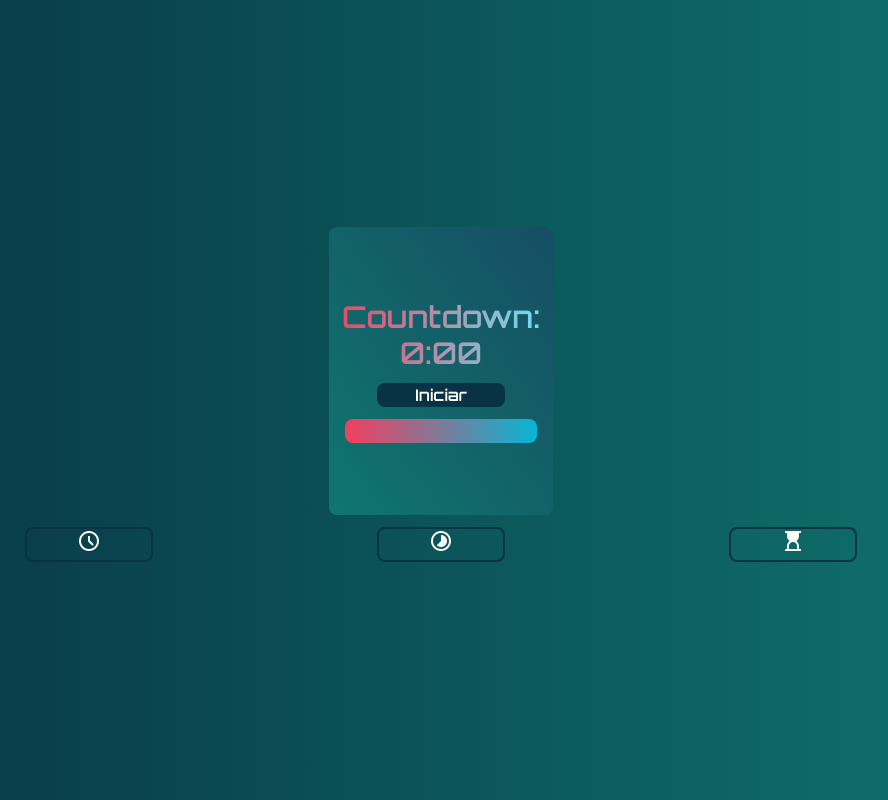
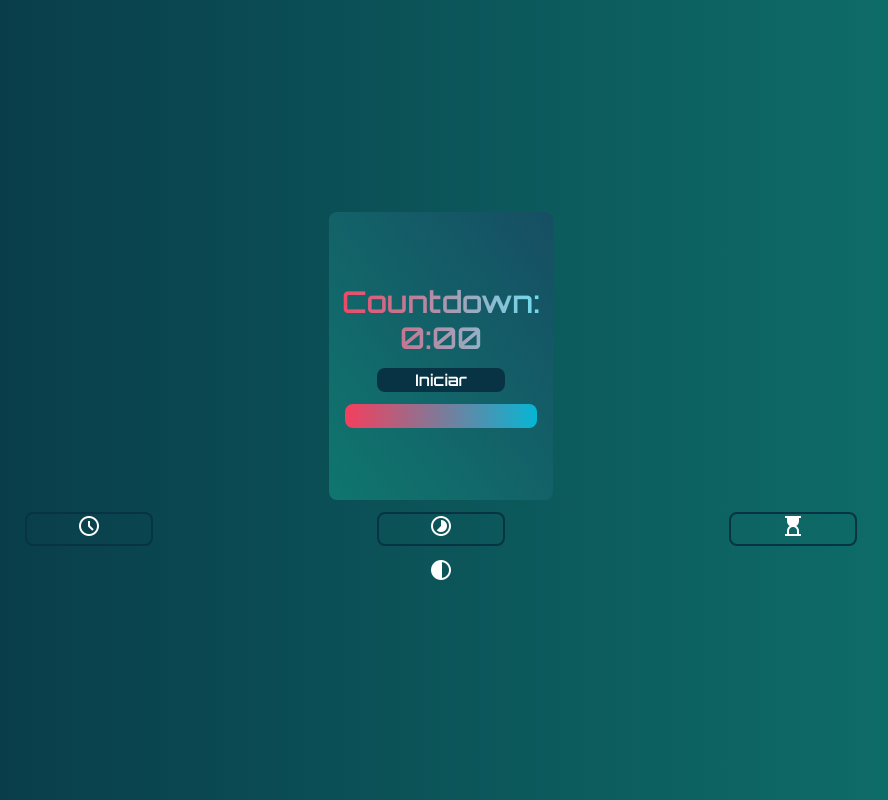
Before and after one commit to AhiVaElGesundo1320/Clock-app, a React (Create React App) app: page /temporizador in a window 1280 px wide. Shown: the whole page, without its empty margins (199-1087 px from the left). Built offline with nearby package versions, Linux system fonts and the light colour scheme.

Commit message:
creando darkMode

```diff
--- a/public/index.html
+++ b/public/index.html
@@ -30,6 +30,7 @@
 <link rel="stylesheet" href="https://fonts.googleapis.com/css2?family=Material+Symbols+Outlined:opsz,wght,FILL,GRAD@20..48,100..700,0..1,-50..200" />
 <link rel="stylesheet" href="https://fonts.googleapis.com/css2?family=Material+Symbols+Outlined:opsz,wght,FILL,GRAD@24,400,0,0" />
 <link rel="stylesheet" href="https://fonts.googleapis.com/css2?family=Material+Symbols+Outlined:opsz,wght,FILL,GRAD@24,400,0,0" />
+<link rel="stylesheet" href="https://fonts.googleapis.com/css2?family=Material+Symbols+Outlined:opsz,wght,FILL,GRAD@24,400,0,0" />
     <title>React App</title>
   </head>
   <body>
--- a/src/App.js
+++ b/src/App.js
@@ -1,11 +1,14 @@
 import "./App.css";
 
 import { Main } from "./Components/Main";
+import { ThemeContext } from "./Components/ThemeContext/ThemeContext";
 
 function App() {
   return (
-    <div className="App h-screen flex flex-col justify-center bg-gradient-to-r from-cyan-950 to-teal-700 text-white">
+    <div className="App h-screen flex flex-col justify-center bg-gradient-to-r from-teal-300 to-cyan-500 dark:bg-gradient-to-r dark:from-cyan-950 dark:to-teal-700 text-white">
+      <ThemeContext>
       <Main />
+      </ThemeContext>
     </div>
   );
 }
--- a/src/Components/Clock.js
+++ b/src/Components/Clock.js
@@ -35,13 +35,13 @@ export const Clock = () => {
 
   return (
     <div className=" main-div flex flex-col items-center justify-center content-center">
-      <div className="  bg-gradient-to-r from-teal-700 to-cyan-900  h-72 w-56 rounded-lg flex flex-col items-center justify-center content-center">
-        <div className="text-slate-300 text-xl flex flex-row justify-center">
+      <div className=" bg-gradient-to-r from-teal-300 to-cyan-500 dark:bg-gradient-to-r dark:from-teal-700 dark:to-cyan-900  h-72 w-56 rounded-lg flex flex-col items-center justify-center content-center">
+        <div className="text-teal-700 dark:text-slate-300 text-xl flex flex-row justify-center">
           <h1>{fecha.getMonth()}/</h1>
           <h1>{fecha.getDate()}/</h1>
           <h1>{fecha.getFullYear()}</h1>
         </div>
-        <div className="text-orbitron text-slate-300 text-xl font-extrabold my-3">
+        <div className="text-orbitron text-teal-700 dark:text-slate-300 text-xl font-extrabold my-3">
           {" "}
           {/*day */}
           <h2 className="text-xl font-extrabold">{day}</h2>
--- a/src/Components/Clock2.js
+++ b/src/Components/Clock2.js
@@ -12,7 +12,7 @@ export const Clock2 = () => {
   }, []);
 
   return (
-    <div className="mt-9">
+    <div className="mt-9 mian-div">
       <div className="clock">
         <div
           className="hour_hand absolute h-11 w-1"
@@ -21,7 +21,7 @@ export const Clock2 = () => {
           }}
         />
         <div
-          className="min_hand absolute h-14 w-0.5"
+          className="min_hand absolute h-14 w-0.5 dark:bg-cyan-300 bg-cyan-900"
           style={{
             transform: `rotateZ(${time.getMinutes() * 6}deg)`,
           }}
--- a/src/Components/Crono.js
+++ b/src/Components/Crono.js
@@ -40,7 +40,7 @@ export const Crono = () => {
   return (
     <div className="flex flex-col items-center content-center justify-center ">
 
-      <div className="letter bg-gradient-to-tr from-teal-700 to-cyan-900  h-72 w-56 rounded-lg flex flex-col items-center justify-center content-center">
+      <div className="letter bg-gradient-to-r from-teal-300 to-cyan-500 dark:bg-gradient-to-tr dark:from-teal-700 dark:to-cyan-900  h-72 w-56 rounded-lg flex flex-col items-center justify-center content-center">
         <div className="hora text-3xl font-extrabold text-transparent bg-clip-text bg-gradient-to-r from-rose-500 to-cyan-300">
           <p>{time}</p>
         </div>
--- a/src/Components/Main.js
+++ b/src/Components/Main.js
@@ -3,13 +3,16 @@ import React from "react";
 //import { Carousel } from "react-responsive-carousel";
 import "react-responsive-carousel/lib/styles/carousel.min.css"; //
 import { Navigation } from "./Navigation";
-
-
+import { useTheme } from "./ThemeContext/ThemeContext";
 
 export const Main = () => {
+  const themeActive = useTheme();
   return (
     <div>
       <Navigation />
+      <button onClick={themeActive}>
+        <span class="material-symbols-outlined">contrast</span>
+      </button>
     </div>
   );
 };
--- a/src/Components/Temporizador.js
+++ b/src/Components/Temporizador.js
@@ -52,7 +52,7 @@ export const Temporizador = () => {
   };
   return (
     <div className="main-div flex flex-col items-center content-center justify-center ">
-      <div className="bg-gradient-to-tr from-teal-700 to-cyan-900  h-72 w-56 rounded-lg flex flex-col items-center justify-center content-centerm">
+      <div className="bg-gradient-to-r from-teal-300 to-cyan-500 dark:bg-gradient-to-tr dark:from-teal-700 dark:to-cyan-900  h-72 w-56 rounded-lg flex flex-col items-center justify-center content-centerm">
         <div className="text-3xl font-extrabold text-transparent bg-clip-text bg-gradient-to-r from-rose-500 to-cyan-300">
           <h3>
             {time === 0 ? "Time over" : <div >Countdown: {format(time)}</div>}
--- /dev/null
+++ b/src/Components/ThemeContext/ThemeContext.js
@@ -0,0 +1,27 @@
+import React, { useContext, useState, createContext, useEffect } from "react";
+
+const toggleContext = createContext();
+
+export function useTheme() {
+  return useContext(toggleContext);
+}
+export const ThemeContext = ({ children }) => {
+  const [theme, setTheme] = useState("dark");
+  useEffect(() => {
+    theme === "dark"
+      ? document.querySelector("html").classList.add("dark")
+      : document.querySelector("html").classList.remove("dark");
+  }, [theme]);
+
+  const toggleTheme = () => {
+    console.log(theme);
+    setTheme((prevTheme) => (prevTheme === "light" ? "dark" : "light"));
+  };
+  return (
+    <div>
+      <toggleContext.Provider value={toggleTheme}>
+        {children}
+      </toggleContext.Provider>
+    </div>
+  );
+};
--- a/src/Components/styles/clock2.css
+++ b/src/Components/styles/clock2.css
@@ -1,9 +1,11 @@
-@import url("https://fonts.googleapis.com/css?family=Source+Sans+Pro&display=swap");
-.App {
-  font-family: sans-serif;
+
+.mian-div{
+  font-family: 'Orbitron', sans-serif;
 }
 
+
 .clock {
+
   width: 250px;
   height: 250px;
   border-radius: 50%;
@@ -51,7 +53,6 @@
   position: absolute;
   width: 3px;
   height: 70px;
-  background: #22d3ee;
   top: 22.5%;
   left: 49%;
   transform-origin: bottom;
--- a/tailwind.config.js
+++ b/tailwind.config.js
@@ -1,6 +1,7 @@
 /** @type {import('tailwindcss').Config} */
 module.exports = {
   content: ["./src/**/*.{html,js}"],
+  'darkMode':'class',
   theme: {
     extend: {},
   },
```
